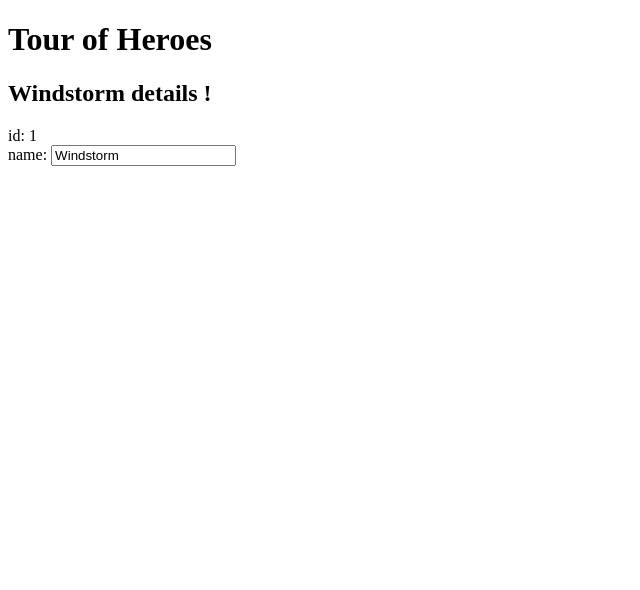
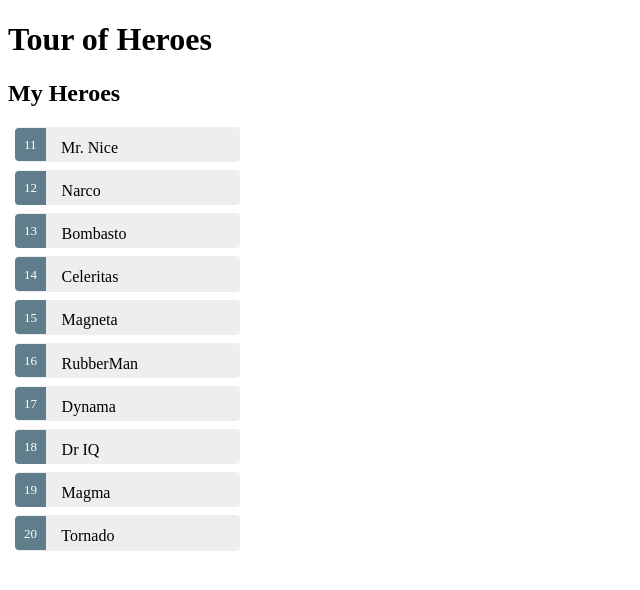
Before and after one commit to apenisoara/angular-tour-of-heroes, an Angular app: page / in a window 1280 px wide. Shown: the top 590 px of the page, without its empty margins (0-640 px from the left). Built offline with nearby package versions, Linux system fonts and the light colour scheme.

Commit message:
Transformed in a list, with enumeration and CSS styling

```diff
--- a/src/app/app.component.css
+++ b/src/app/app.component.css
@@ -0,0 +1,47 @@
+.selected {
+  background-color: #CFD8DC !important;
+  color: white;
+}
+.heroes {
+  margin: 0 0 2em 0;
+  list-style-type: none;
+  padding: 0;
+  width: 15em;
+}
+.heroes li {
+  cursor: pointer;
+  position: relative;
+  left: 0;
+  background-color: #EEE;
+  margin: .5em;
+  padding: .3em 0;
+  height: 1.6em;
+  border-radius: 4px;
+}
+.heroes li.selected:hover {
+  background-color: #BBD8DC !important;
+  color: white;
+}
+.heroes li:hover {
+  color: #607D8B;
+  background-color: #DDD;
+  left: .1em;
+}
+.heroes .text {
+  position: relative;
+  top: -3px;
+}
+.heroes .badge {
+  display: inline-block;
+  font-size: small;
+  color: white;
+  padding: 0.8em 0.7em 0 0.7em;
+  background-color: #607D8B;
+  line-height: 1em;
+  position: relative;
+  left: -1px;
+  top: -4px;
+  height: 1.8em;
+  margin-right: .8em;
+  border-radius: 4px 0 0 4px;
+}
--- a/src/app/app.component.html
+++ b/src/app/app.component.html
@@ -1,7 +1,7 @@
 <h1>{{title}}</h1>
-<h2>{{hero.name}} details !</h2>
-<div><label>id: </label>{{hero.id}}</div>
-<div>
-  <label>name: </label>
-  <input [(ngModel)]="hero.name" placeholder="name">
-</div>
+<h2>My Heroes</h2>
+<ul class="heroes">
+  <li *ngFor="let hero of heroes">
+    <span class="badge">{{hero.id}}</span> {{hero.name}}
+  </li>
+</ul>
--- a/src/app/app.component.ts
+++ b/src/app/app.component.ts
@@ -4,6 +4,19 @@
   id: number;
   name: string;
 }
+
+const HEROES: Hero[] = [
+  { id: 11, name: 'Mr. Nice' },
+  { id: 12, name: 'Narco' },
+  { id: 13, name: 'Bombasto' },
+  { id: 14, name: 'Celeritas' },
+  { id: 15, name: 'Magneta' },
+  { id: 16, name: 'RubberMan' },
+  { id: 17, name: 'Dynama' },
+  { id: 18, name: 'Dr IQ' },
+  { id: 19, name: 'Magma' },
+  { id: 20, name: 'Tornado' }
+];
 
 @Component({
   selector: 'ath-root',
@@ -13,8 +26,5 @@
 })
 export class AppComponent {
   title = 'Tour of Heroes';
-  hero: Hero = {
-    id: 1,
-    name: 'Windstorm'
-  };
+  heroes = HEROES;
 }
```
